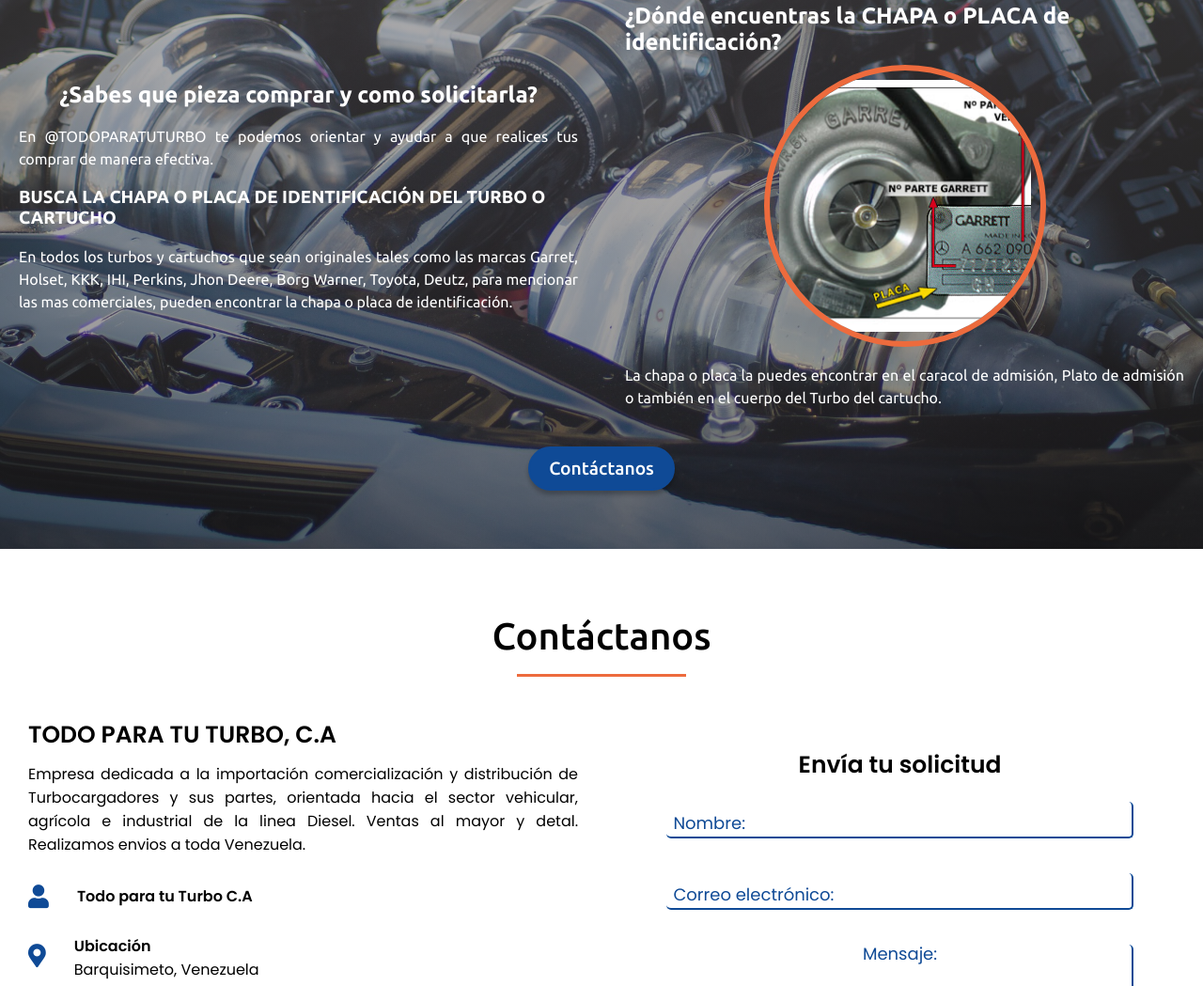
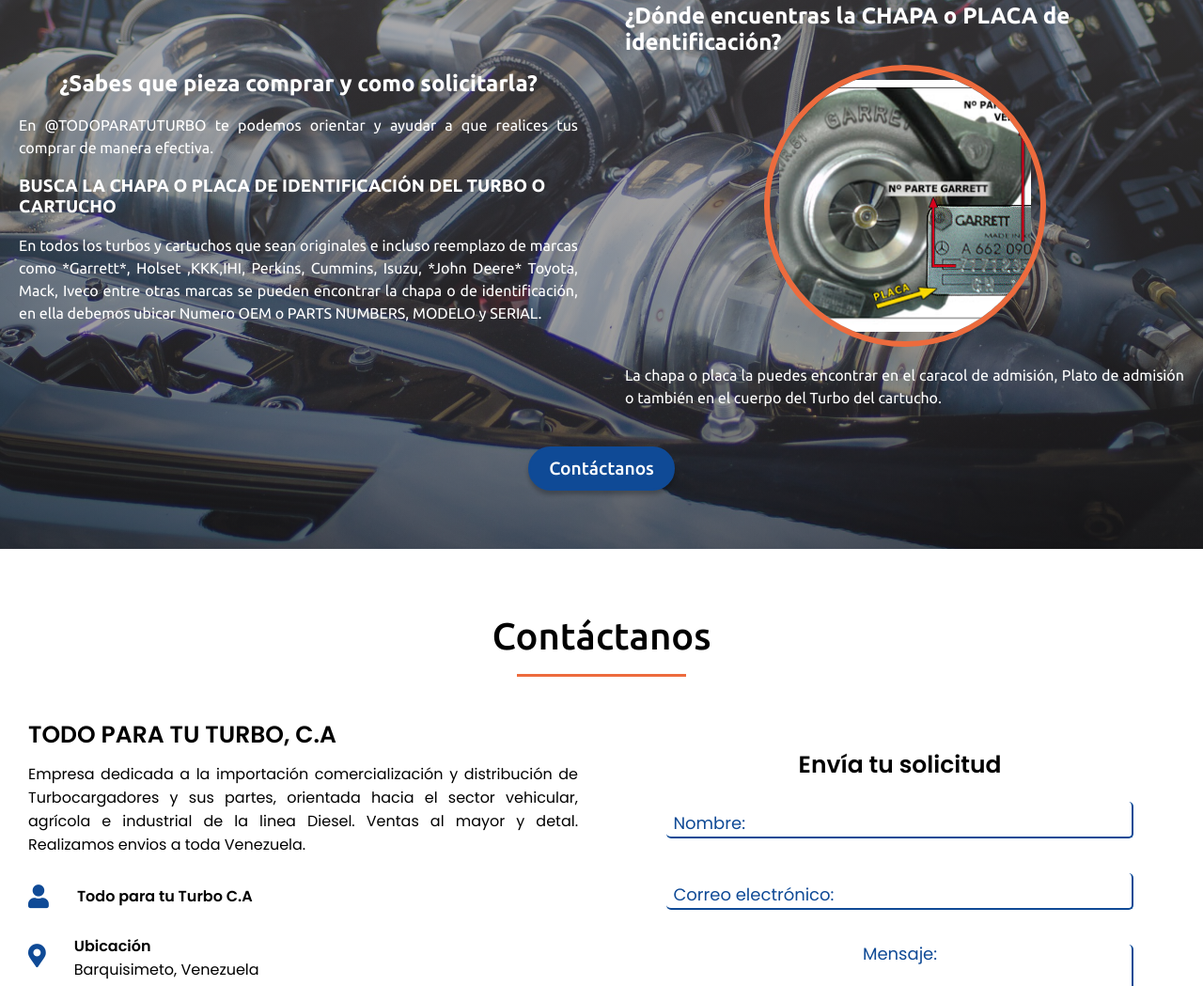
Before and after one commit to gerardojao/tptuturbo, a website: page index.html in a window 1280 px wide. Shown: the part 3379-4428 px from the top of the page at 94% size. Drawn offline with nearby package versions, Linux system fonts and the light colour scheme.

Commit message:
change by paragraph HOw to buy

```diff
--- a/index.html
+++ b/index.html
@@ -222,7 +222,7 @@
                 <div class="form__content--1">
                     <div class="title">
                         <h1>¿Sabes que pieza comprar y como solicitarla?</h1><br class="visible">
-                        <p style="line-height: 1.5">En <span>@TODOPARATUTURBO</span> te podemos orientar y ayudar a que realices tus comprar de manera efectiva.</p><br class="visible"><h3>BUSCA LA CHAPA O PLACA DE IDENTIFICACIÓN DEL TURBO O CARTUCHO</h3> <br><p style="line-height: 1.5"> En todos los turbos y cartuchos que sean originales tales como las marcas Garret, Holset, KKK, IHI, Perkins, Jhon Deere, Borg Warner, Toyota, Deutz, para mencionar las mas comerciales, pueden encontrar la chapa o placa de identificación.</p><br class="visible">
+                        <p style="line-height: 1.5">En <span>@TODOPARATUTURBO</span> te podemos orientar y ayudar a que realices tus comprar de manera efectiva.</p><br class="visible"><h3>BUSCA LA CHAPA O PLACA DE IDENTIFICACIÓN DEL TURBO O CARTUCHO</h3> <br><p style="line-height: 1.5"> En todos los turbos y cartuchos que sean originales e incluso reemplazo de marcas como *Garrett*, Holset ,KKK,IHI, Perkins, Cummins, Isuzu, *John Deere* Toyota, Mack, Iveco entre otras marcas se pueden encontrar la chapa o  de identificación, en ella debemos ubicar Numero OEM o PARTS NUMBERS, MODELO y SERIAL.</p><br class="visible">
 
                     </div>
                     </div>
```
